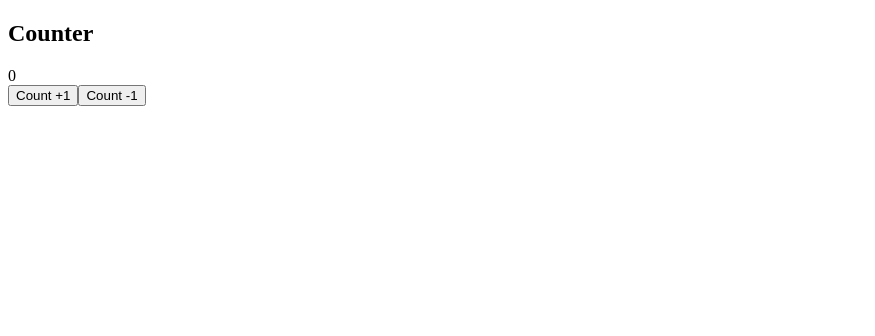
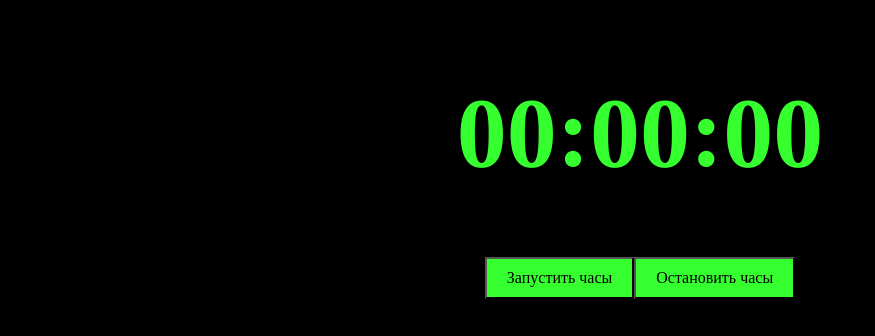
Before and after one commit to SadBatya/js-intensive, a plain HTML site: page index.html in a window 1280 px wide. Shown: the whole page, without its empty margins (0-875 px from the left). Drawn offline with Linux system fonts and the light colour scheme.

Commit message:
final project

```diff
--- a/components/Button.js
+++ /dev/null
@@ -1,9 +0,0 @@
-import { increaseCount } from "../data/dataCounter.js"
-
-
-export function Button(){
-  const button = document.createElement('button')
-  button.innerHTML = 'Count +1'
-  button.addEventListener('click', increaseCount)
-  return button
-}
--- a/components/ButtonDecrease.js
+++ /dev/null
@@ -1,9 +0,0 @@
-import { decreaseCount } from "../data/dataCounter.js"
-
-
-export function ButtonDecrease(){
-  const button = document.createElement('button')
-  button.innerHTML = 'Count -1'
-  button.addEventListener('click', decreaseCount)
-  return button
-}
--- a/components/Header.js
+++ /dev/null
@@ -1,7 +0,0 @@
-import { data } from "../data/dataCounter.js"
-
-export function Header() {
-  const titleElement = document.createElement('h2')
-  titleElement.innerHTML = data.title
-  return titleElement
-}
--- a/components/Value.js
+++ /dev/null
@@ -1,7 +0,0 @@
-import { data } from "../data/dataCounter.js"
-
-export function Value(){
-  const valuElement = document.createElement('div')
-  valuElement.innerText = data.count
-  return valuElement
-}
--- a/components/renderCounter.js
+++ /dev/null
@@ -1,14 +0,0 @@
-import { Header } from './Header.js';
-import { Value } from './Value.js';
-import { Button } from './Button.js';
-import { ButtonDecrease } from './ButtonDecrease.js';
-export function renderCounter() {
-  document.body.innerHTML = '';
-
-  const header = Header();
-  const value = Value();
-  const button = Button();
-  const buttonDecrease = ButtonDecrease()
-
-  document.body.append(header, value, button, buttonDecrease);
-}
--- a/data/dataCounter.js
+++ /dev/null
@@ -1,34 +0,0 @@
-import { renderCounter } from "../components/renderCounter.js"
-
-export const data = {
-  title: "Counter",
-  count: 0,
-}
-
-
-// setInterval(function() {
-//   data.count++
-
-
-//   renderCounter(data)
-// }, 1000)
-
-let changedataCallBack = function(){
-  alert('hello')
-
-}
-
-export function setchangedataCallBack(newCallBack){
-  changedataCallBack = newCallBack
-}
-
-export function increaseCount(){
-  data.count++
-  changedataCallBack()
-}
-
-
-export function decreaseCount(){
-  data.count--
-  changedataCallBack()
-}
--- a/index.html
+++ b/index.html
@@ -1,19 +1,26 @@
-<!DOCTYPE html>
 <html lang="en">
+
 <head>
   <meta charset="UTF-8">
   <meta name="viewport" content="width=device-width, initial-scale=1.0">
-  <title>Counter on JS</title>
+  <meta http-equiv="X-UA-Compatible" content="ie=edge">
+  <link rel="stylesheet" href="https://fonts.googleapis.com/css2?family=Russo+One&display=swap">
+  <link rel="stylesheet" href="styles.css">
+  <title>homeWork_4</title>
 </head>
+
 <body>
-  <div></div>
+<div class="clockCase">
+  <div>
+    <h1 id="clock">00:00:00</h1>
+    <div class="buttonCase">
+      <button id="start">Запустить часы</button>
+      <button id="stop">Остановить часы</button>
+    </div>
+  </div>
+</div>
 
+<script src="index.js"></script>
+</body>
 
-
-
-
-
-
-  <script src="./script.js" type="module"></script>
-</body>
 </html>
--- /dev/null
+++ b/index.js
@@ -0,0 +1,23 @@
+let timerId; // переменная, которая будет хранить ID таймера
+
+const startButton = document.getElementById('start');
+startButton.addEventListener('click', () => {
+  // НУЖНО ПОГУГЛИТЬ ЧТО ТАКОЕ setInterval
+  timerId = setInterval(updateClock, 1000); // запускаем  updateClock() каждую секунду
+});
+
+const stopButton = document.getElementById('stop');
+stopButton.addEventListener('click', () => {
+  // НУЖНО ПОГУГЛИТЬ ЧТО ТАКОЕ clearInterval
+  clearInterval(timerId); // останавливаем таймер
+});
+
+function updateClock() {
+  const clock = document.getElementById('clock');
+  // НУЖНО ПОГУГЛИТЬ ЧТО ТАКОЕ new Date()
+  const now = new Date();
+  const hours = now.getHours();
+  const minutes = now.getMinutes();
+  const seconds = now.getSeconds();
+  clock.textContent = hours + ':' + minutes + ':' + seconds;
+}
--- a/script.js
+++ /dev/null
@@ -1,5 +0,0 @@
-import { setchangedataCallBack } from './data/dataCounter.js';
-import { renderCounter } from './components/renderCounter.js';
-
-renderCounter();
-setchangedataCallBack(renderCounter)
--- /dev/null
+++ b/styles.css
@@ -0,0 +1,28 @@
+body {
+  background-color: rgb(0, 0, 0);
+  color: rgb(54, 255, 47);
+  font-family: 'Ruso';
+  font-size: 50px
+}
+
+
+button {
+  background-color: rgb(54, 255, 47);
+  color: black;
+  padding: 10px 20px;
+  font-size: 16px;
+  font-family: 'Ruso';
+
+}
+
+
+.clockCase {
+  display: flex;
+  justify-content: center;
+}
+
+
+.buttonCase {
+  display: flex;
+  justify-content: center;
+}
```
